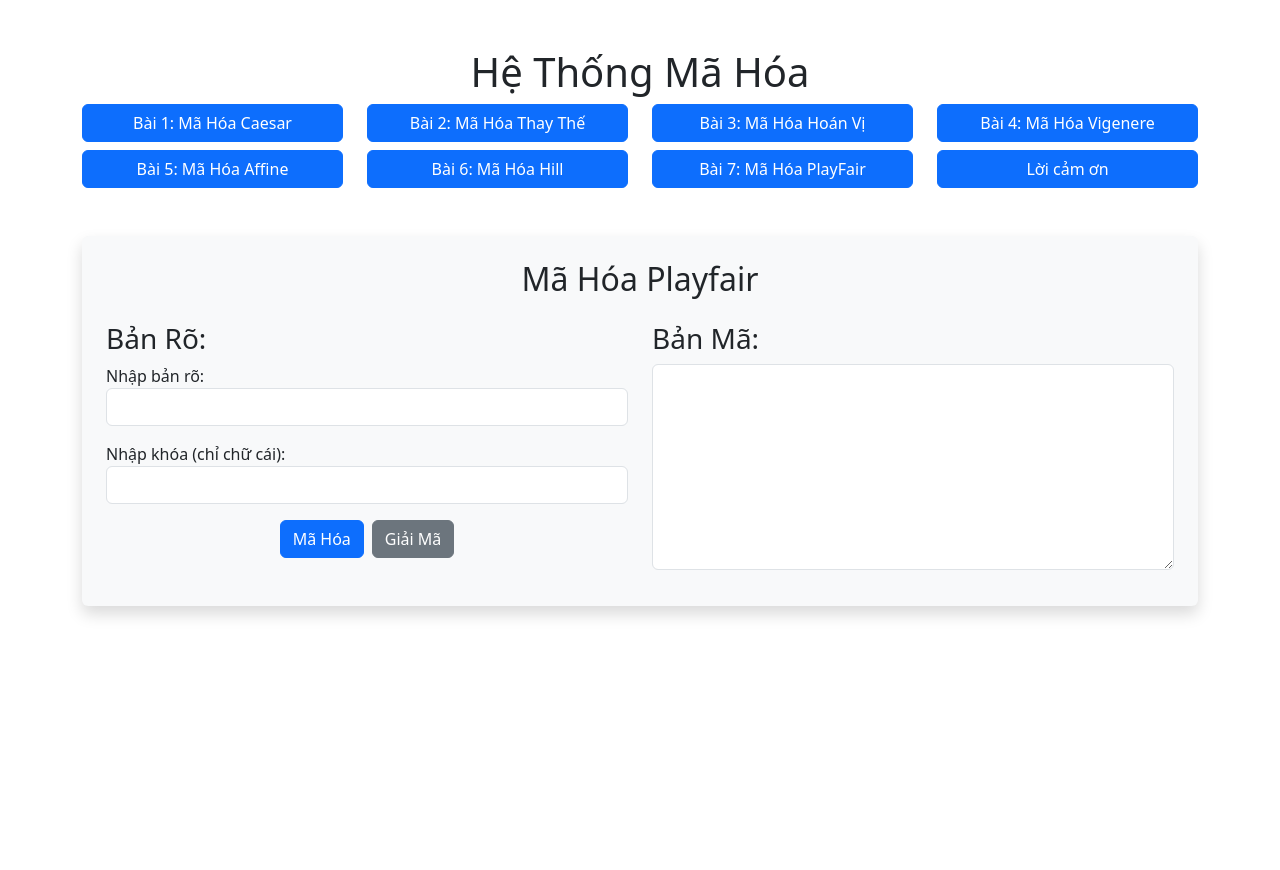
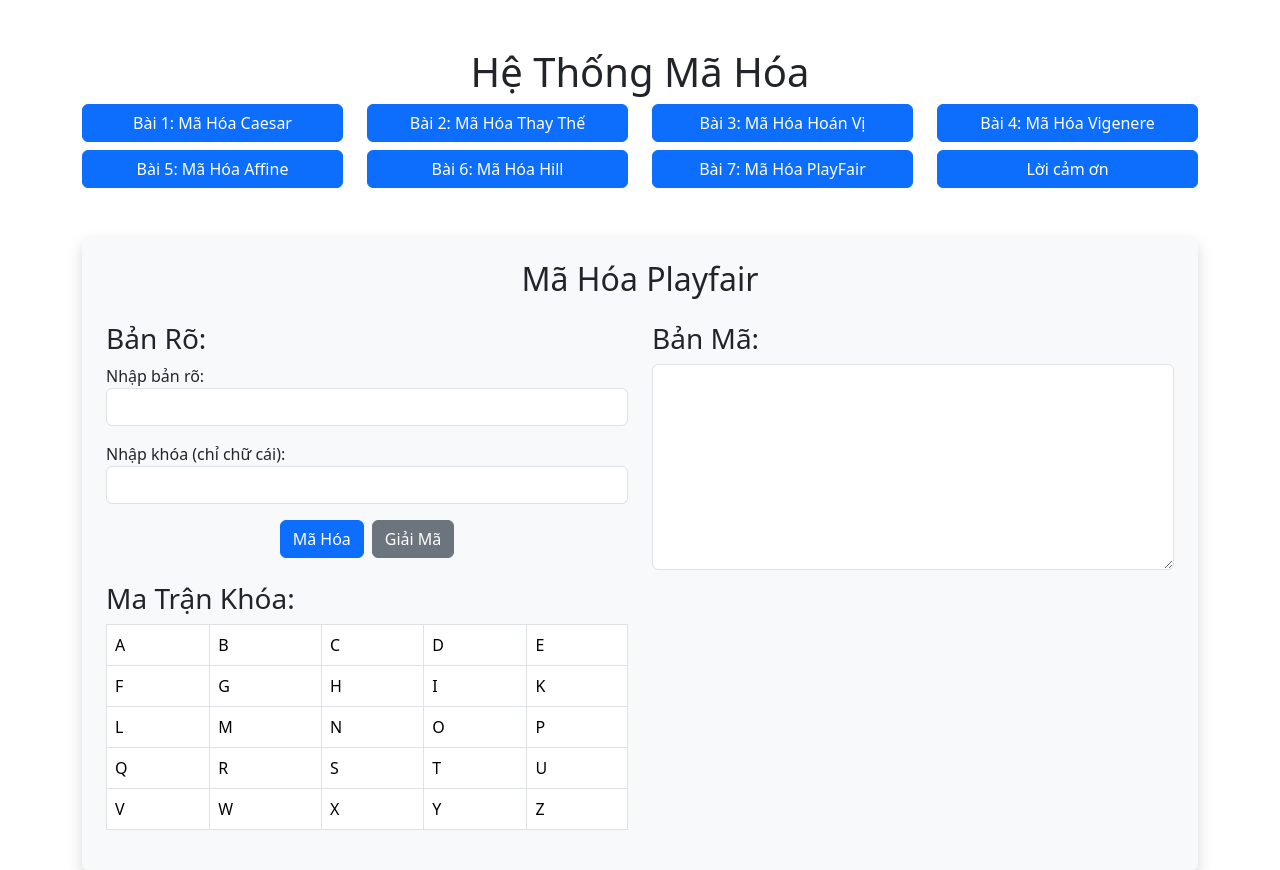
Before and after one commit to quyomega/AnToanThongTin, a React (Create React App) app: page /mahoaplayfair in a window 1280 px wide. Both pictures are taken after a click on the button "Mã Hóa". Before the commit the page ends 800 px from the top, so only its background shows below. Built offline with nearby package versions, Linux system fonts and the light colour scheme.

Commit message:
sua ma hoa playpair 2

```diff
--- a/src/components/MaHoaPlayFair.js
+++ b/src/components/MaHoaPlayFair.js
@@ -5,13 +5,14 @@ function MaHoaPlayfair() {
   const [inputText, setInputText] = useState("");
   const [key, setKey] = useState("");
   const [outputText, setOutputText] = useState("");
+  const [keySquareDisplay, setKeySquareDisplay] = useState([]);
 
+  //Hàm mã hóa
   const playfairEncrypt = (text, key) => {
     const alphabet = "ABCDEFGHIKLMNOPQRSTUVWXYZ";
     const keySquare = generateKeySquare(key, alphabet);
-
+    setKeySquareDisplay(keySquare); // Lưu ma trận để hiển thị
     const formattedText = formatText(text);
-
     let encryptedText = "";
     for (let i = 0; i < formattedText.length; i += 2) {
       const pair = formattedText.slice(i, i + 2);
@@ -22,9 +23,11 @@ function MaHoaPlayfair() {
     return encryptedText;
   };
 
+  //Hàm giải mã
   const playfairDecrypt = (text, key) => {
     const alphabet = "ABCDEFGHIKLMNOPQRSTUVWXYZ";
     const keySquare = generateKeySquare(key, alphabet);
+    setKeySquareDisplay(keySquare); // Lưu ma trận để hiển thị
     let decryptedText = "";
 
     for (let i = 0; i < text.length; i += 2) {
@@ -36,6 +39,7 @@ function MaHoaPlayfair() {
     return decryptedText;
   };
 
+  //Hàm tạo ma trận khóa
   const generateKeySquare = (key, alphabet) => {
     const uniqueKey = Array.from(new Set(key.toUpperCase().replace(/J/g, "I")));
     let keySquare = [...uniqueKey];
@@ -49,6 +53,7 @@ function MaHoaPlayfair() {
     return keySquare;
   };
 
+  //Xử lý bản rõ
   const formatText = (text) => {
     let formattedText = text
       .toUpperCase()
@@ -72,6 +77,8 @@ function MaHoaPlayfair() {
 
     return result;
   };
+
+  //Mã hóa từng cặp
   const encryptPair = (pair, keySquare) => {
     const size = 5;
     const [row1, col1] = findPosition(pair[0], keySquare, size);
@@ -94,6 +101,7 @@ function MaHoaPlayfair() {
     return encryptedPair;
   };
 
+  //Giải mã từng cặp
   const decryptPair = (pair, keySquare) => {
     const size = 5;
     const [row1, col1] = findPosition(pair[0], keySquare, size);
@@ -177,6 +185,25 @@ function MaHoaPlayfair() {
               Giải Mã
             </button>
           </div>
+
+          <h3>Ma Trận Khóa:</h3>
+          <div className="key-square">
+            {keySquareDisplay.length > 0 && (
+              <table className="table table-bordered">
+                <tbody>
+                  {[...Array(5)].map((_, rowIndex) => (
+                    <tr key={rowIndex}>
+                      {[...Array(5)].map((_, colIndex) => (
+                        <td key={colIndex}>
+                          {keySquareDisplay[rowIndex * 5 + colIndex]}
+                        </td>
+                      ))}
+                    </tr>
+                  ))}
+                </tbody>
+              </table>
+            )}
+          </div>
         </div>
 
         <div className="col-md-6">
```
